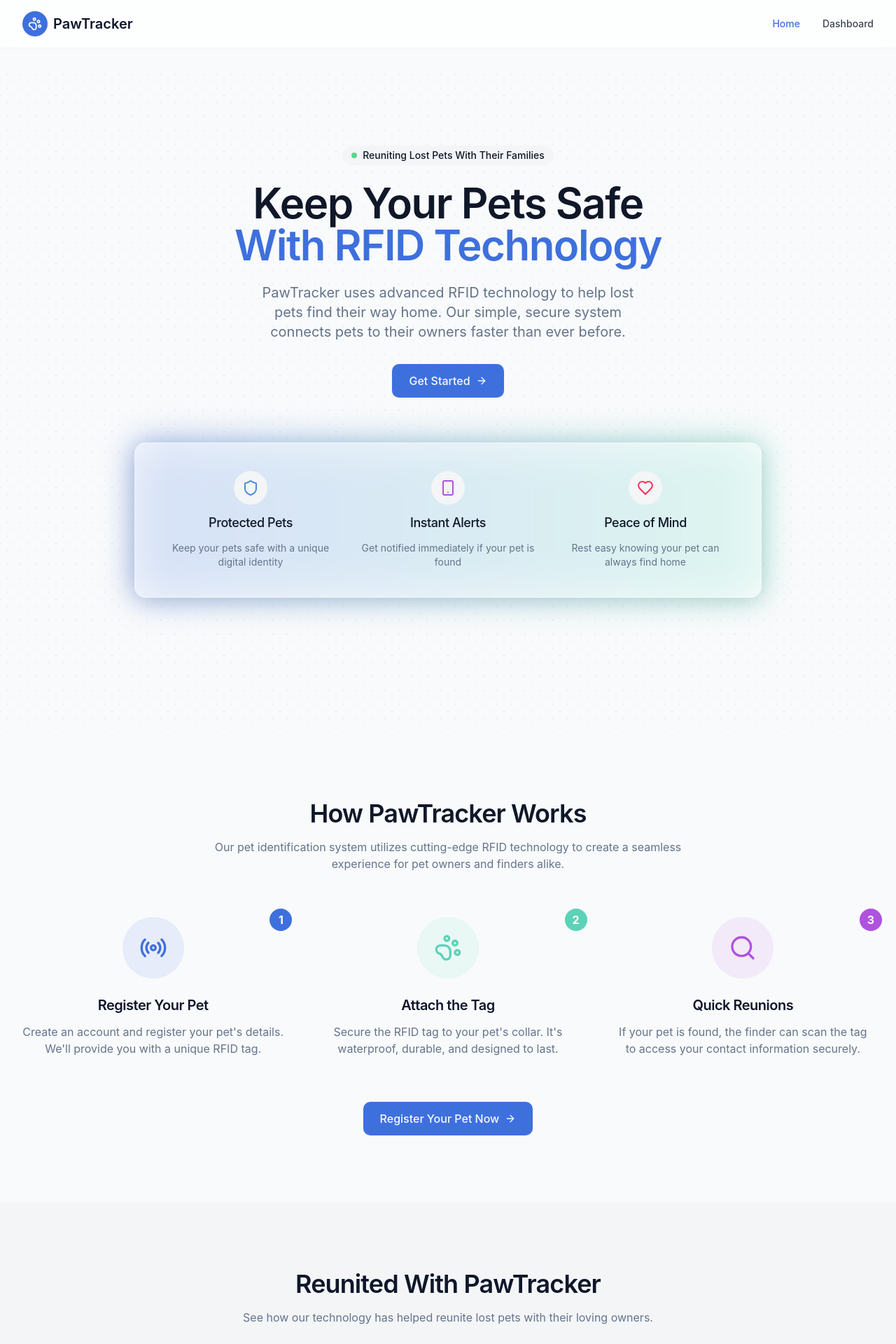
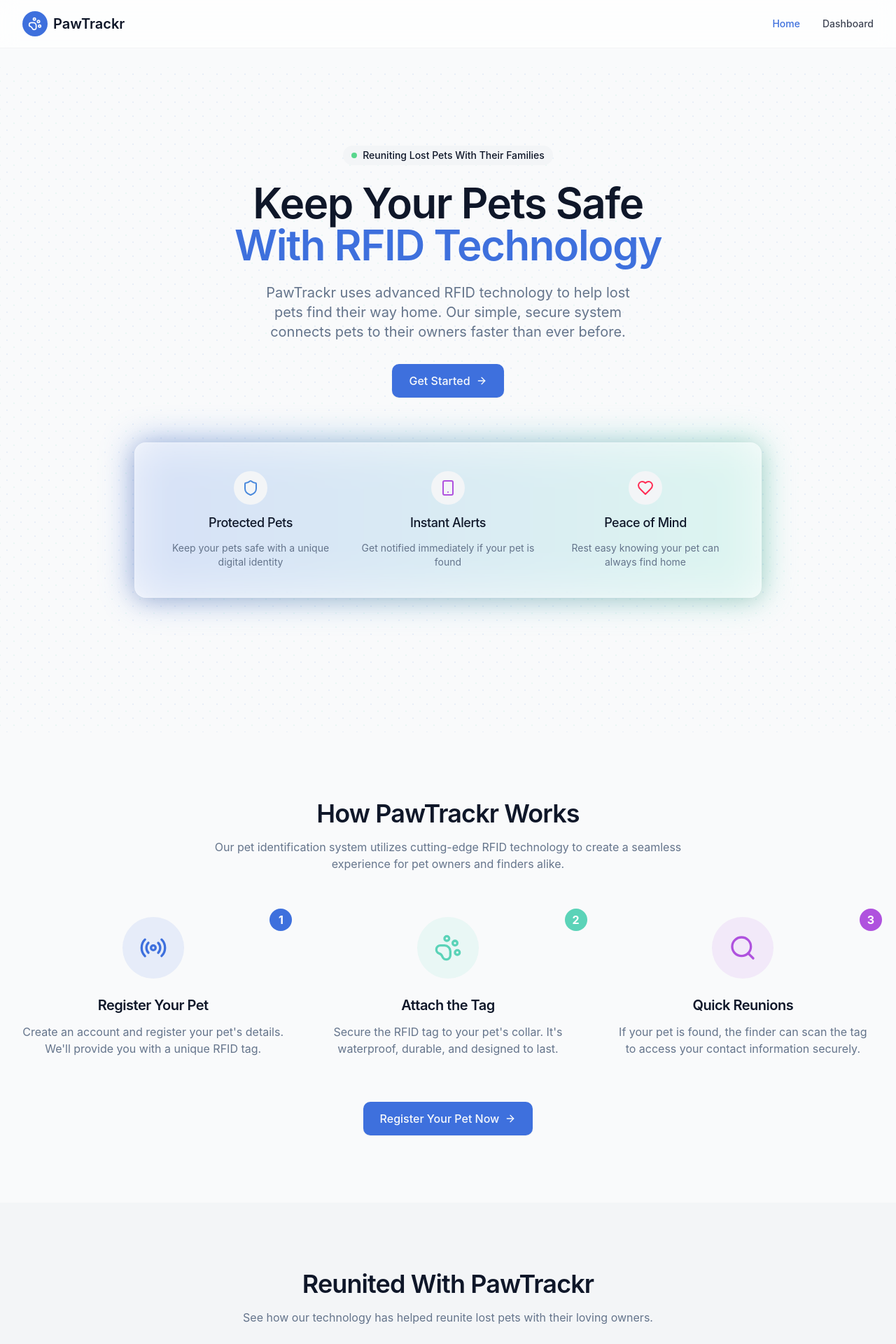
Before and after one commit to husanaulakh/GDSC-Hackathon-RFID-Pet-ID, a React (Vite) app: page / in a window 1280 px wide. Shown: the top 1920 px of the page at 70% size. Built offline with nearby package versions, Linux system fonts and the light colour scheme.

Commit message:
UI Updates

```diff
--- a/src/components/Layout.tsx
+++ b/src/components/Layout.tsx
@@ -66,7 +66,7 @@ export const Header = () => {
             <div className="bg-primary rounded-full p-2">
               <PawPrint className="h-5 w-5 text-white" />
             </div>
-            <span className="text-xl font-semibold text-foreground">PawTracker</span>
+            <span className="text-xl font-semibold text-foreground">PawTrackr</span>
           </Link>
 
           {/* Desktop Navigation */}
@@ -136,10 +136,10 @@ export const Footer = () => {
               <div className="bg-primary rounded-full p-2">
                 <PawPrint className="h-5 w-5 text-white" />
               </div>
-              <span className="text-xl font-semibold text-foreground">PawTracker</span>
+              <span className="text-xl font-semibold text-foreground">PawTrackr</span>
             </Link>
             <p className="mt-4 text-muted-foreground">
-              PawTracker helps reunite lost pets with their owners using RFID technology.
+              PawTrackr helps reunite lost pets with their owners using RFID technology.
               Our mission is to ensure every pet finds its way home.
             </p>
           </div>
@@ -179,7 +179,7 @@ export const Footer = () => {
 
         <div className="mt-12 pt-8 border-t border-gray-200">
           <p className="text-center text-muted-foreground">
-            © {new Date().getFullYear()} PawTracker. All rights reserved.
+            © {new Date().getFullYear()} PawTrackr. All rights reserved.
           </p>
         </div>
       </div>
--- a/src/pages/Auth.tsx
+++ b/src/pages/Auth.tsx
@@ -42,7 +42,7 @@ const Auth = () => {
                 </div>
               </motion.div>
               <div className="mt-8 space-y-6 pl-4">
-                <h2 className="heading-md">Why Join PawTracker?</h2>
+                <h2 className="heading-md">Why Join PawTrackr?</h2>
                 <div className="space-y-4">
                   <div className="flex items-start">
                     <div className="bg-primary/10 p-2 rounded-full mt-1 mr-4">
@@ -73,7 +73,7 @@ const Auth = () => {
                     <div>
                       <h3 className="font-medium mb-1">Peace of Mind</h3>
                       <p className="text-muted-foreground text-sm">
-                        Join thousands of pet owners who trust PawTracker with their furry family members.
+                        Join thousands of pet owners who trust PawTrackr with their furry family members.
                       </p>
                     </div>
                   </div>
@@ -93,7 +93,7 @@ const Auth = () => {
                     <p className="text-muted-foreground">
                       {isLogin
                         ? 'Sign in to access your pet profiles and account'
-                        : 'Join PawTracker to keep your pets safe and secure'}
+                        : 'Join PawTrackr to keep your pets safe and secure'}
                     </p>
                   </div>
 
--- a/src/pages/Index.tsx
+++ b/src/pages/Index.tsx
@@ -58,7 +58,7 @@ const Index = () => {
               <span className="text-primary">With RFID Technology</span>
             </h1>
             <p className="text-xl mb-8 text-muted-foreground max-w-2xl mx-auto text-balance">
-              PawTracker uses advanced RFID technology to help lost pets find their way home. Our simple, secure system connects pets to their owners faster than ever before.
+              PawTrackr uses advanced RFID technology to help lost pets find their way home. Our simple, secure system connects pets to their owners faster than ever before.
             </p>
             <div className="flex flex-col sm:flex-row gap-4 justify-center">
               <Link to="/dashboard" className="btn-primary">
@@ -108,7 +108,7 @@ const Index = () => {
       <section id="how-it-works" className="section-padding">
         <div className="layout-container">
           <div className="text-center mb-16">
-            <h2 className="heading-lg mb-4">How PawTracker Works</h2>
+            <h2 className="heading-lg mb-4">How PawTrackr Works</h2>
             <p className="text-muted-foreground max-w-2xl mx-auto">
               Our pet identification system utilizes cutting-edge RFID technology to create a seamless experience for pet owners and finders alike.
             </p>
@@ -168,7 +168,7 @@ const Index = () => {
       <section className="section-padding bg-secondary">
         <div className="layout-container">
           <div className="text-center mb-16">
-            <h2 className="heading-lg mb-4">Reunited With PawTracker</h2>
+            <h2 className="heading-lg mb-4">Reunited With PawTrackr</h2>
             <p className="text-muted-foreground max-w-2xl mx-auto">
               See how our technology has helped reunite lost pets with their loving owners.
             </p>
@@ -204,7 +204,7 @@ const Index = () => {
               <div className="md:max-w-2xl mb-8 md:mb-0">
                 <h2 className="heading-lg mb-4">Ready to Protect Your Pet?</h2>
                 <p className="text-lg text-white/80 mb-8 max-w-xl">
-                  Join thousands of pet owners who trust PawTracker to keep their furry family members safe.
+                  Join thousands of pet owners who trust PawTrackr to keep their furry family members safe.
                   Get your RFID tag today and gain peace of mind.
                 </p>
                 <Link to="/dashboard" className="inline-flex items-center justify-center rounded-md bg-white text-primary px-6 py-3 text-base font-medium shadow-sm hover:bg-white/90 transition-colors">
@@ -238,7 +238,7 @@ const Index = () => {
             <div>
               <h2 className="heading-lg mb-4">Get In Touch</h2>
               <p className="text-muted-foreground mb-6">
-                Have questions about PawTracker? We're here to help. Reach out to our team and we'll get back to you as soon as possible.
+                Have questions about PawTrackr? We're here to help. Reach out to our team and we'll get back to you as soon as possible.
               </p>
               <div className="space-y-4">
                 <div className="flex items-start space-x-3">
@@ -256,7 +256,7 @@ const Index = () => {
                   </div>
                   <div>
                     <h3 className="font-medium">Email Us</h3>
-                    <p className="text-muted-foreground">support@pawtracker.com</p>
+                    <p className="text-muted-foreground">support@pawtrackr.com</p>
                   </div>
                 </div>
                 <div className="flex items-start space-x-3">
```
